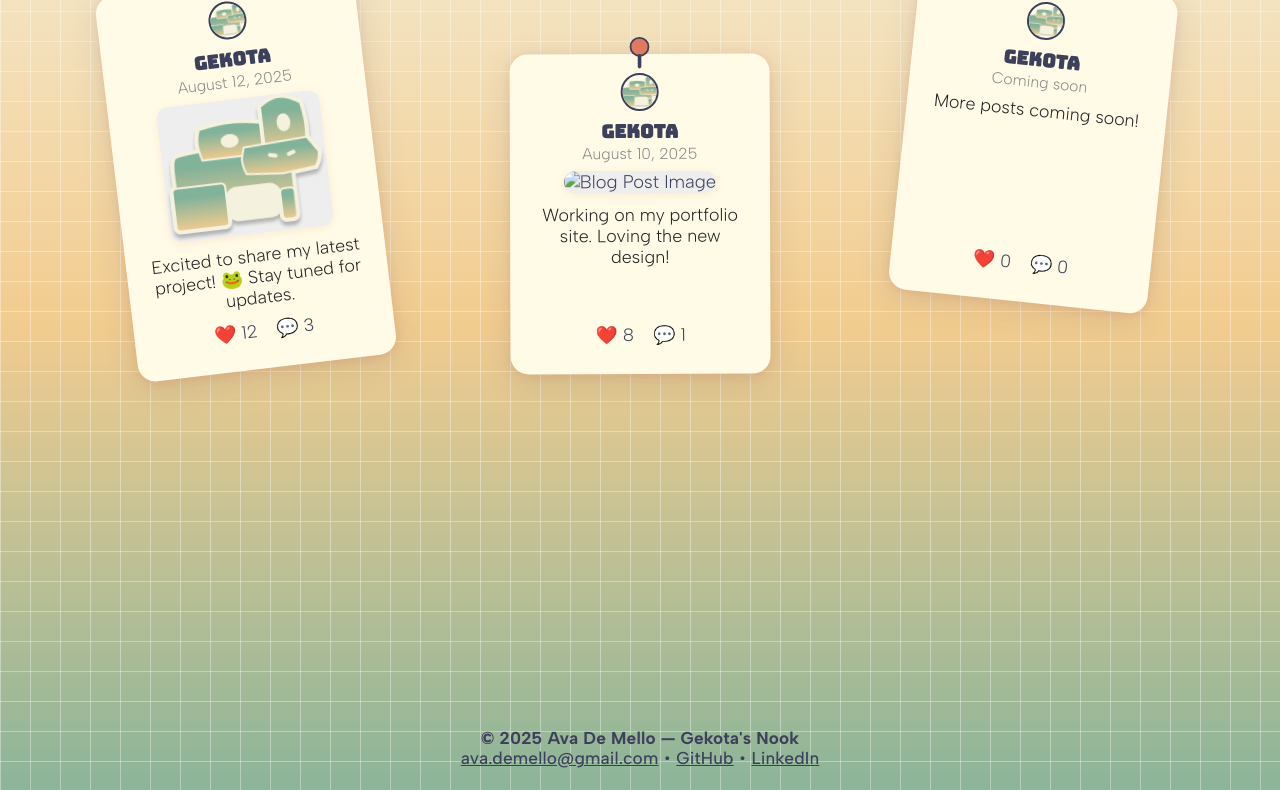
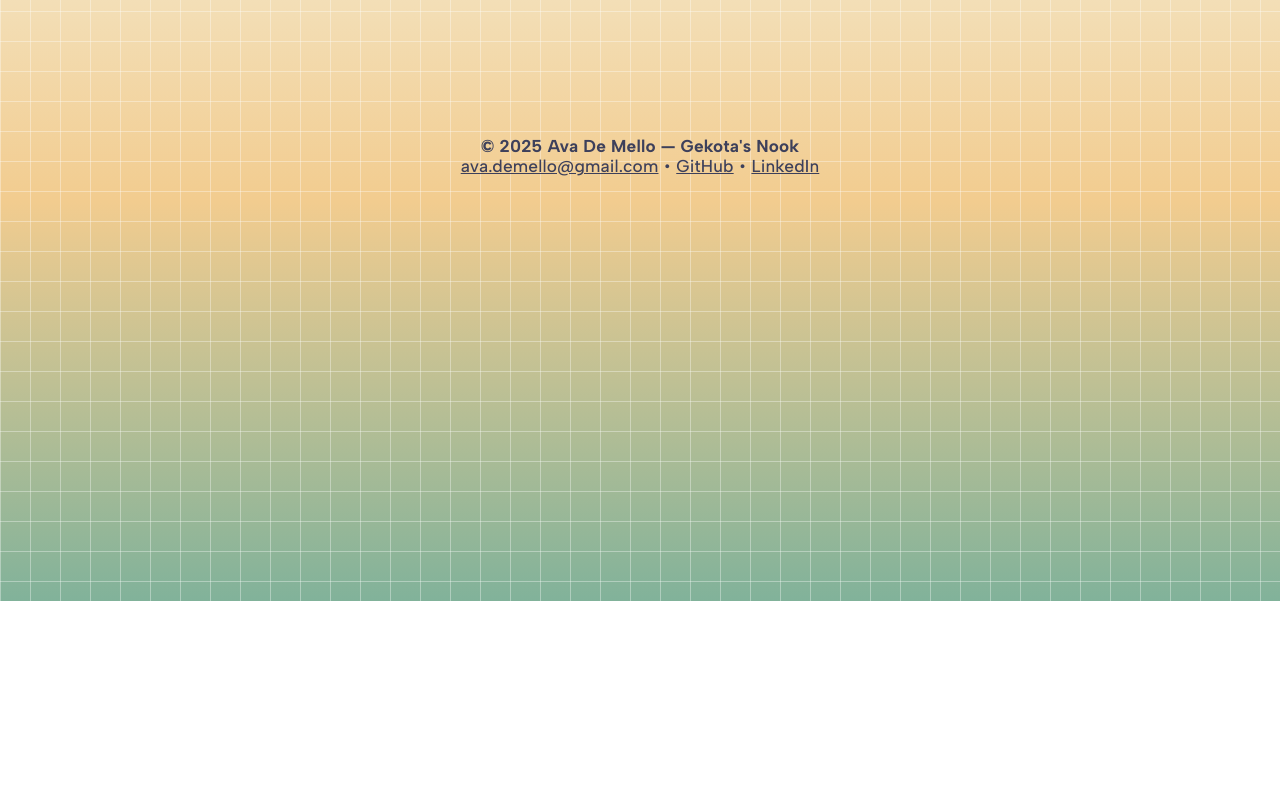
Before and after one commit to TheGekota/portfolio-site, a plain HTML site: page myblog.html in a window 1280 px wide. Shown: the part 199-989 px from the top of the page. After the commit the page ends 800 px from the top, so only its background shows below. Drawn offline with Linux system fonts and the light colour scheme.

Commit message:
blog page revamp

```diff
--- a/myblog.html
+++ b/myblog.html
@@ -15,7 +15,6 @@
   <a href="index.html" class="corner-logo-link">
     <img src="frog/frog.png" alt="Logo" id="frog-logo">
   </a>
-
 
 
     <!-- Navbar -->
@@ -41,10 +40,6 @@
 
     <div class="content page-fade" id="content">
     <h1>My Blog</h1>
-    <div class="bulletin-board" id="bulletin-board">
-        <!-- Posts will be injected here by JS -->
-    </div>
-
 
     <footer>
     <div>
--- a/script.js
+++ b/script.js
@@ -682,83 +682,3 @@ document.addEventListener('DOMContentLoaded', function() {
     }, 2200);
   }
 });
-
-
-// Post Array
-
-const posts = [
-  {
-    username: "Gekota",
-    avatar: "frog/frog.png",
-    date: "August 12, 2025",
-    image: "frog/frog.png",
-    content: "Excited to share my latest project! 🐸 Stay tuned for updates.",
-    likes: 12,
-    comments: 3
-  },
-  {
-    username: "Gekota",
-    avatar: "frog/frog.png",
-    date: "August 10, 2025",
-    image: "frog/sample2.jpg",
-    content: "Working on my portfolio site. Loving the new design!",
-    likes: 8,
-    comments: 1
-  },
-  {
-    username: "Gekota",
-    avatar: "frog/frog.png",
-    date: "Coming soon",
-    image: "",
-    content: "More posts coming soon!",
-    likes: 0,
-    comments: 0
-  }
-];
-
-// Pin SVG (you can swap for an image if you want)
-const pinSVG = `
-<svg class="pin" viewBox="0 0 40 40">
-  <circle cx="20" cy="12" r="10" fill="#e07a5f" stroke="#3d405b" stroke-width="2"/>
-  <rect x="18" y="20" width="4" height="16" rx="2" fill="#3d405b"/>
-</svg>
-`;
-
-function randomRotation() {
-  // Random rotation between -7deg and +7deg
-  return `rotate(${(Math.random() * 14 - 7).toFixed(1)}deg)`;
-}
-
-// Store base rotation on render
-function renderBulletinBoard() {
-  const board = document.getElementById('bulletin-board');
-  if (!board) return;
-  board.innerHTML = '';
-  posts.forEach((post, i) => {
-    const div = document.createElement('div');
-    div.className = 'bulletin-post';
-    const baseRot = (Math.random() * 14 - 7).toFixed(1);
-    // Random vertical offset between -60px and +120px
-    const yOffset = Math.floor(Math.random() * 180) - 60;
-    div.style.transform = `rotate(${baseRot}deg) translateY(${yOffset}px)`;
-    div.dataset.baseRotation = baseRot;
-    div.dataset.baseYOffset = yOffset;
-    div.innerHTML = `
-      ${pinSVG}
-      <img src="${post.avatar}" alt="User Avatar" class="avatar">
-      <div class="username">${post.username}</div>
-      <div class="post-date">${post.date}</div>
-      <div class="post-image">
-        ${post.image ? `<img src="${post.image}" alt="Blog Post Image">` : ''}
-      </div>
-      <div class="post-content">${post.content}</div>
-      <div class="post-actions">
-        <span>❤️ ${post.likes}</span>
-        <span>💬 ${post.comments}</span>
-      </div>
-    `;
-    board.appendChild(div);
-  });
-}
-
-document.addEventListener('DOMContentLoaded', renderBulletinBoard);
```
